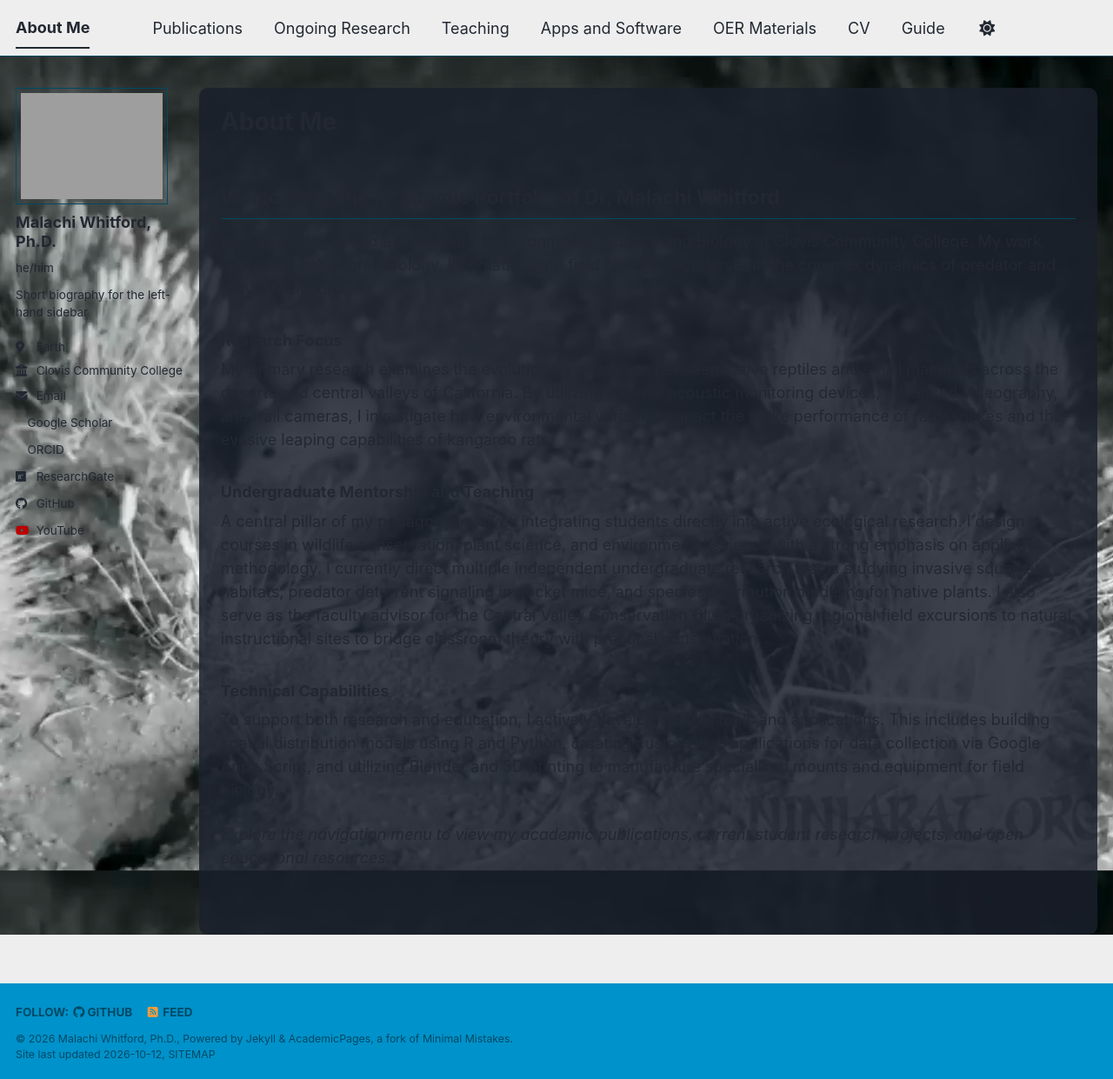
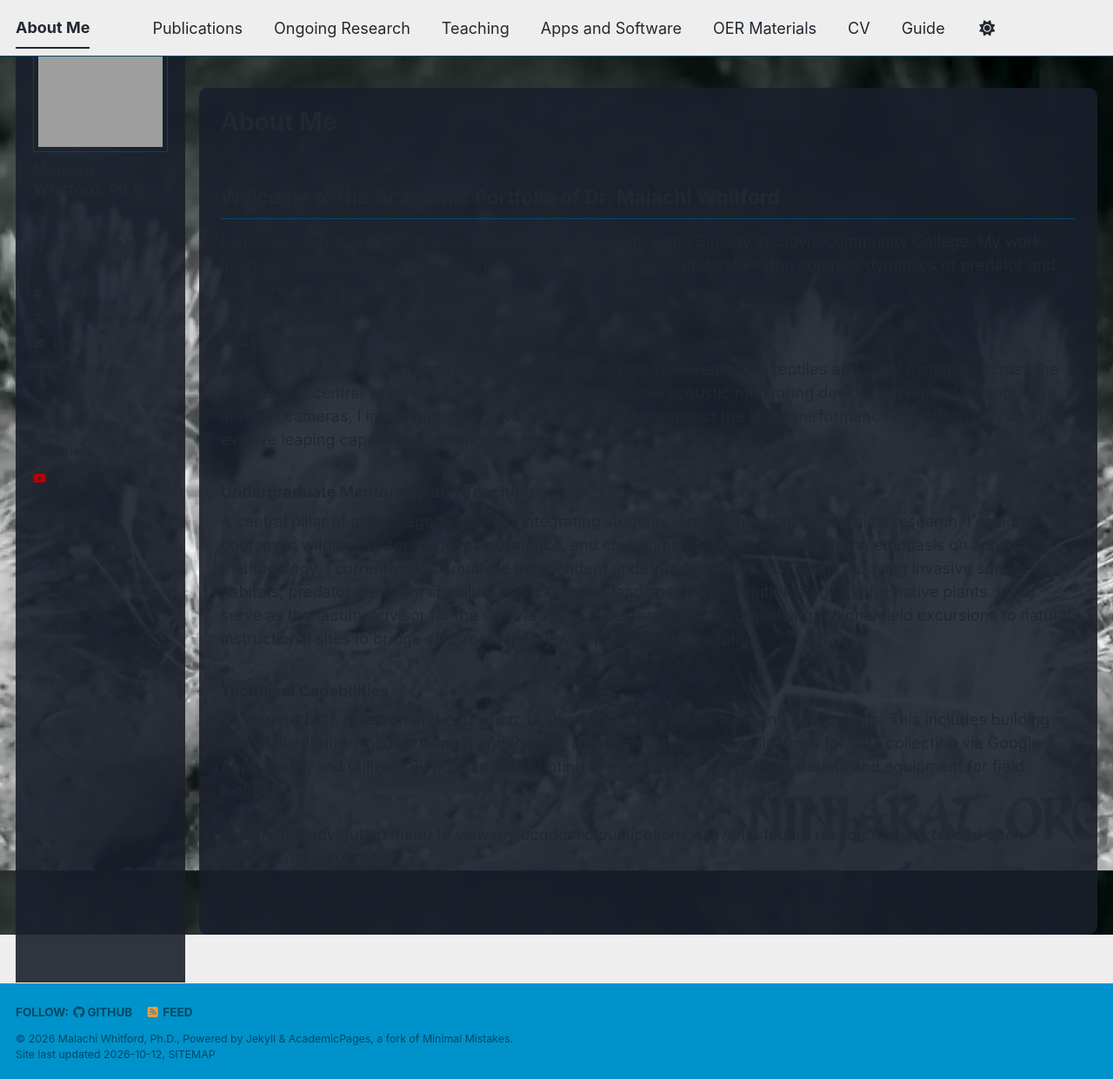
Before and after one commit to malachi-whitford/malachi-whitford.github.io, a Jekyll site: the page built from _pages/about.md, in a window 1280 px wide and 1241 px high. Shown: the whole window at 87% size. Built offline with Jekyll 4.4.1, drawn with Linux system fonts in a browser that asks for light colours; a style sheet for code colours, icons or effects is not loaded.

Commit message:
Refine background image and text area styles
Adjusted background properties for better centering and contrast.

```diff
--- a/assets/css/main.scss
+++ b/assets/css/main.scss
@@ -59,16 +59,23 @@
 /* --- Global Background Image --- */
 body {
     background-image: url('/images/background.png') !important;
-    background-size: cover !important; /* Scales the image to cover the whole screen */
-    background-attachment: fixed !important; /* Keeps the image still while you scroll */
-    background-position: center !important;
+    background-size: cover !important;
+    background-attachment: fixed !important;
+    background-position: center center !important; /* Forces the image to center rather than crop to the top */
     background-repeat: no-repeat !important;
 }
 
 /* --- Content Readability Fix --- */
-/* This adds a semi-transparent dark backing to your text area so it doesn't get lost in the image */
+/* Dark backing for the main text area */
 .page {
-    background-color: rgba(26, 32, 44, 0.85) !important;
+    background-color: rgba(26, 32, 44, 0.90) !important; /* Bumped opacity slightly to 90% for better contrast */
     padding: 25px !important;
     border-radius: 10px;
 }
+
+/* Dark backing for the left sidebar profile area */
+.sidebar {
+    background-color: rgba(26, 32, 44, 0.90) !important;
+    padding: 20px !important;
+    border-radius: 10px;
+}
```
